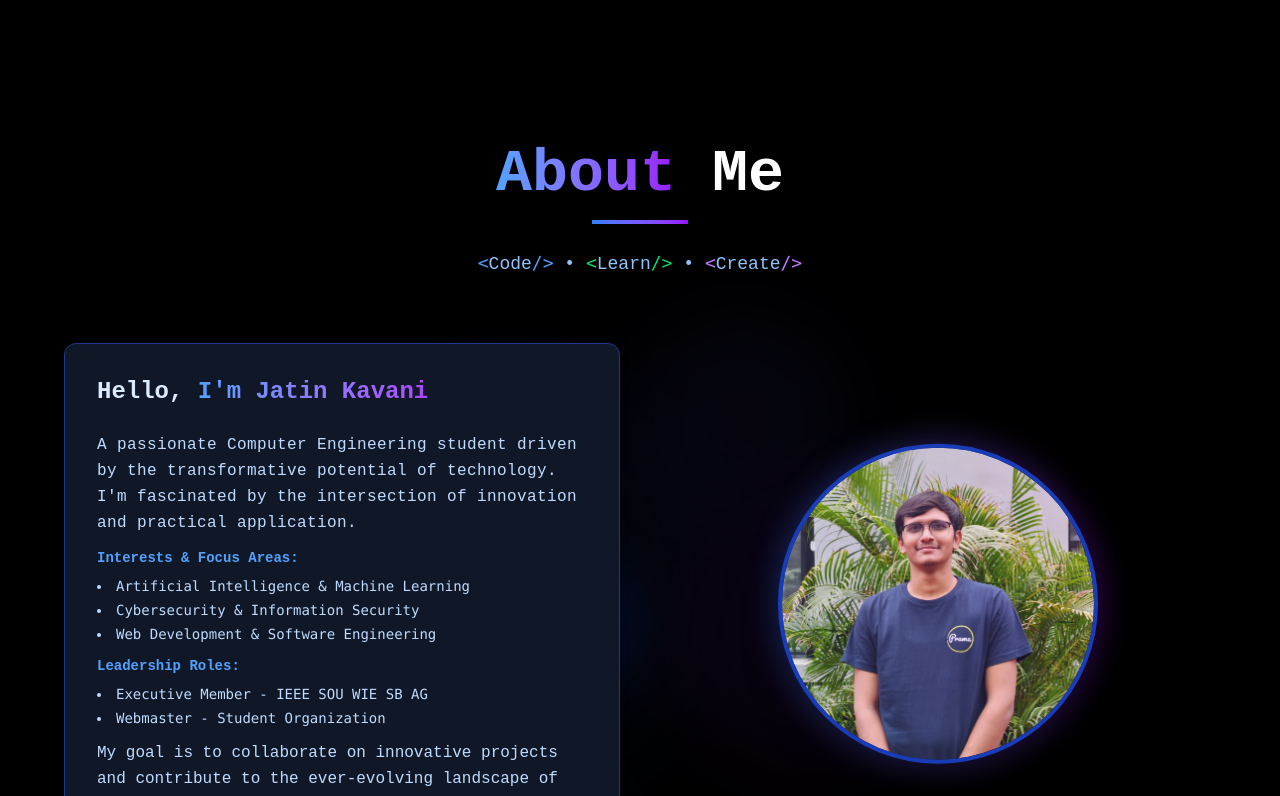
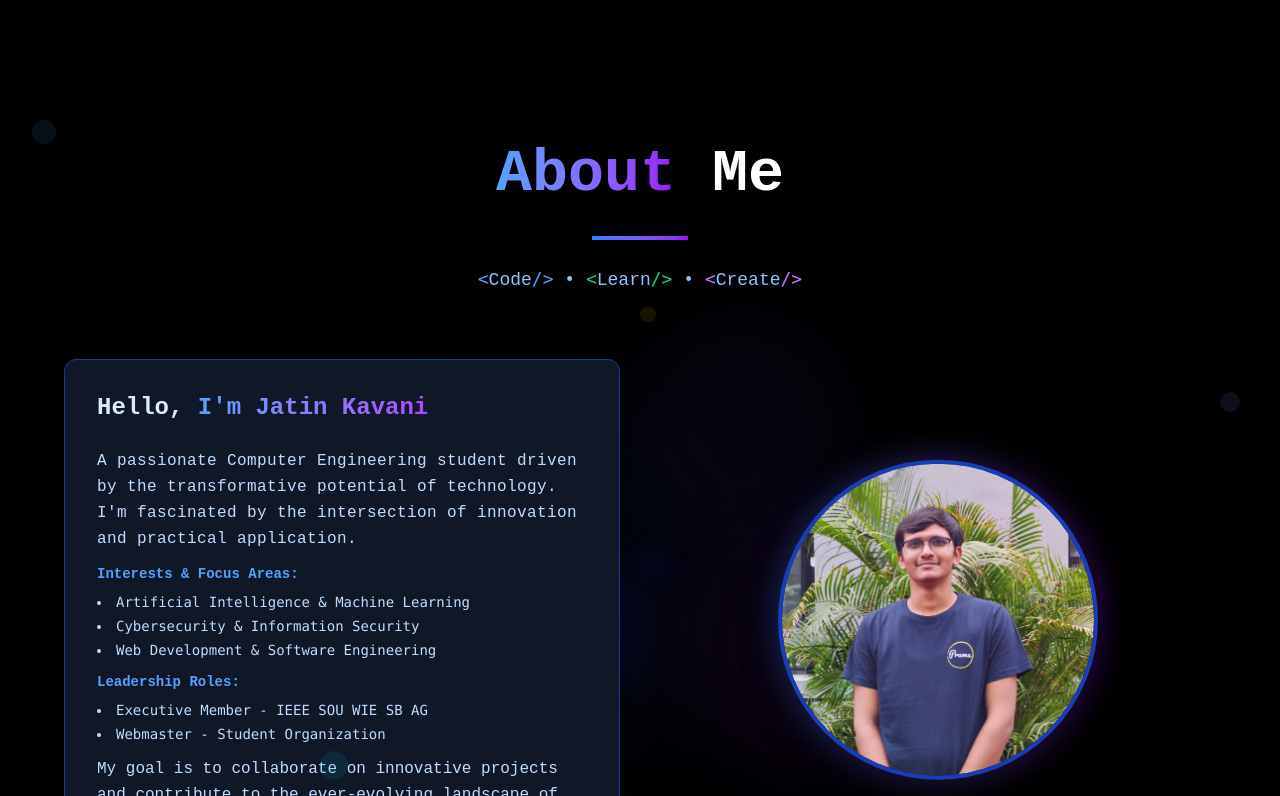
Before and after one commit to jAtInn71/Portfoliov1, a React (Vite) app: page / in a window 1280 px wide. Shown: the part 784-1580 px from the top of the page. Built offline with nearby package versions, Linux system fonts and the light colour scheme.

Commit message:
Update About.jsx

```diff
--- a/src/pages/About.jsx
+++ b/src/pages/About.jsx
@@ -147,9 +147,7 @@ const About = () => {
           ref={el => textRefs.current[0] = el}
           className="text-center mb-8 sm:mb-10 md:mb-14 lg:mb-16 relative z-10"
         >
-          <h1 className="text-2xl sm:text-3xl md:text-4xl lg:text-5xl xl:text-6xl font-extrabold text-white mb-3 sm:mb-4 drop-shadow-lg" style={{fontFamily:'Fira Mono, JetBrains Mono, Source Code Pro, monospace'}}>
-            <span className="inline-block hover:scale-105 transition-transform duration-300 text-transparent bg-clip-text bg-gradient-to-r from-blue-400 to-purple-600">About</span> <span className="inline-block hover:scale-105 transition-transform duration-300">Me</span>
-          </h1>
+         <h1 className="text-2xl sm:text-3xl md:text-4xl lg:text-5xl xl:text-6xl font-extrabold text-white mb-6 sm:mb-8 drop-shadow-xl" style={{fontFamily:'Fira Mono, JetBrains Mono, Source Code Pro, monospace'}}> <span className="inline-block hover:scale-105 transition-transform duration-300 text-transparent bg-clip-text bg-gradient-to-r from-blue-400 to-purple-600">About</span>{" "} <span className="inline-block hover:scale-105 transition-transform duration-300">Me</span> </h1>
           <div className="w-12 sm:w-16 md:w-20 lg:w-24 h-1 bg-gradient-to-r from-blue-500 to-purple-600 mx-auto mb-3 sm:mb-6"></div>
           <div className="text-blue-300 text-xs sm:text-sm md:text-base lg:text-lg max-w-2xl mx-auto leading-relaxed px-2">
             <span className="font-mono text-blue-400">&lt;</span>Code<span className="font-mono text-blue-400">/&gt;</span> • <span className="font-mono text-green-400">&lt;</span>Learn<span className="font-mono text-green-400">/&gt;</span> • <span className="font-mono text-purple-400">&lt;</span>Create<span className="font-mono text-purple-400">/&gt;</span>
@@ -212,6 +210,16 @@ const About = () => {
                 <div className="absolute -inset-1 rounded-full bg-gradient-to-r from-blue-500 to-purple-600 opacity-30 blur-sm sm:blur-md md:blur-lg -z-10"></div>
               </div>
             </div>
+            {/* Minimal animated background circles */}
+<div className="absolute inset-0 z-0 pointer-events-none overflow-hidden" ref={backgroundRef}>
+  <div className="absolute top-10 left-8 w-6 h-6 bg-blue-400 rounded-full opacity-100 animate-float"></div>
+  <div className="absolute top-1/3 right-10 w-5 h-5 bg-purple-400 rounded-full opacity-70 animate-float" style={{animationDelay:'1s'}}></div>
+  <div className="absolute bottom-1/4 left-1/4 w-7 h-7 bg-cyan-400 rounded-full opacity-70 animate-float" style={{animationDelay:'2s'}}></div>
+  <div className="absolute bottom-20 right-16 w-6 h-6 bg-pink-400 rounded-full opacity-70 animate-float" style={{animationDelay:'0.5s'}}></div>
+  <div className="absolute top-1/2 left-1/2 w-8 h-8 bg-blue-700 rounded-full opacity-70 blur-md animate-float" style={{animationDelay:'1.5s'}}></div>
+  <div className="absolute top-1/4 left-1/2 w-4 h-4 bg-yellow-400 rounded-full opacity-50 animate-float" style={{animationDelay:'2.5s'}}></div>
+  <div className="absolute bottom-1/3 right-1/3 w-5 h-5 bg-green-400 rounded-full opacity-50 animate-float" style={{animationDelay:'3s'}}></div>
+</div>
           </div>
 
         </div>
@@ -245,6 +253,16 @@ const About = () => {
         .animate-pulse-glow {
           animation: pulse-glow 2s infinite;
         }
+
+        @keyframes float {
+  0%, 100% { transform: translateY(0px) scale(1); }
+  33% { transform: translateY(-18px) scale(1.08); }
+  66% { transform: translateY(-8px) scale(0.96); }
+}
+
+.animate-float {
+  animation: float 7s ease-in-out infinite;
+}
       `}</style>
     </div>
   );
```
